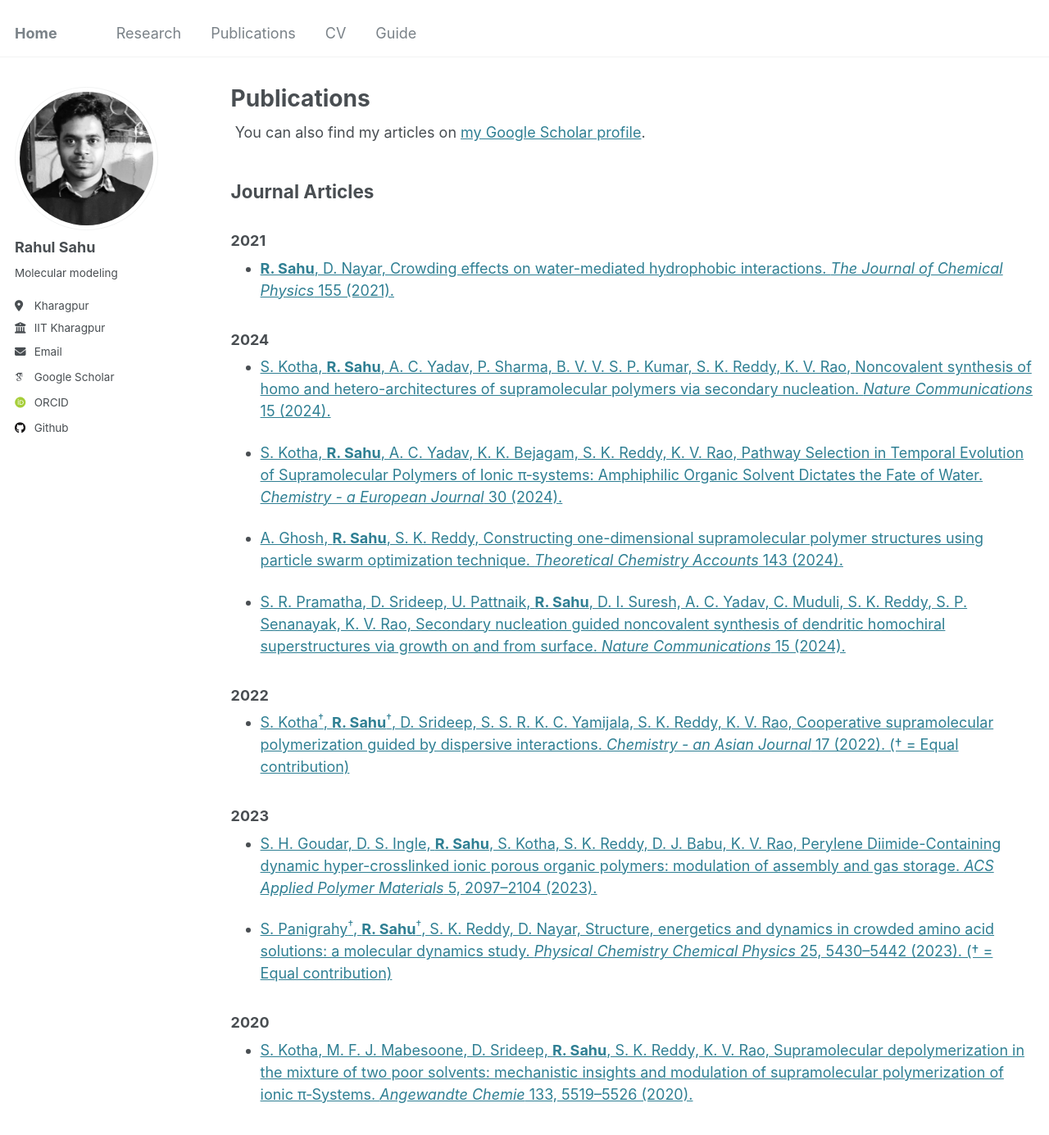
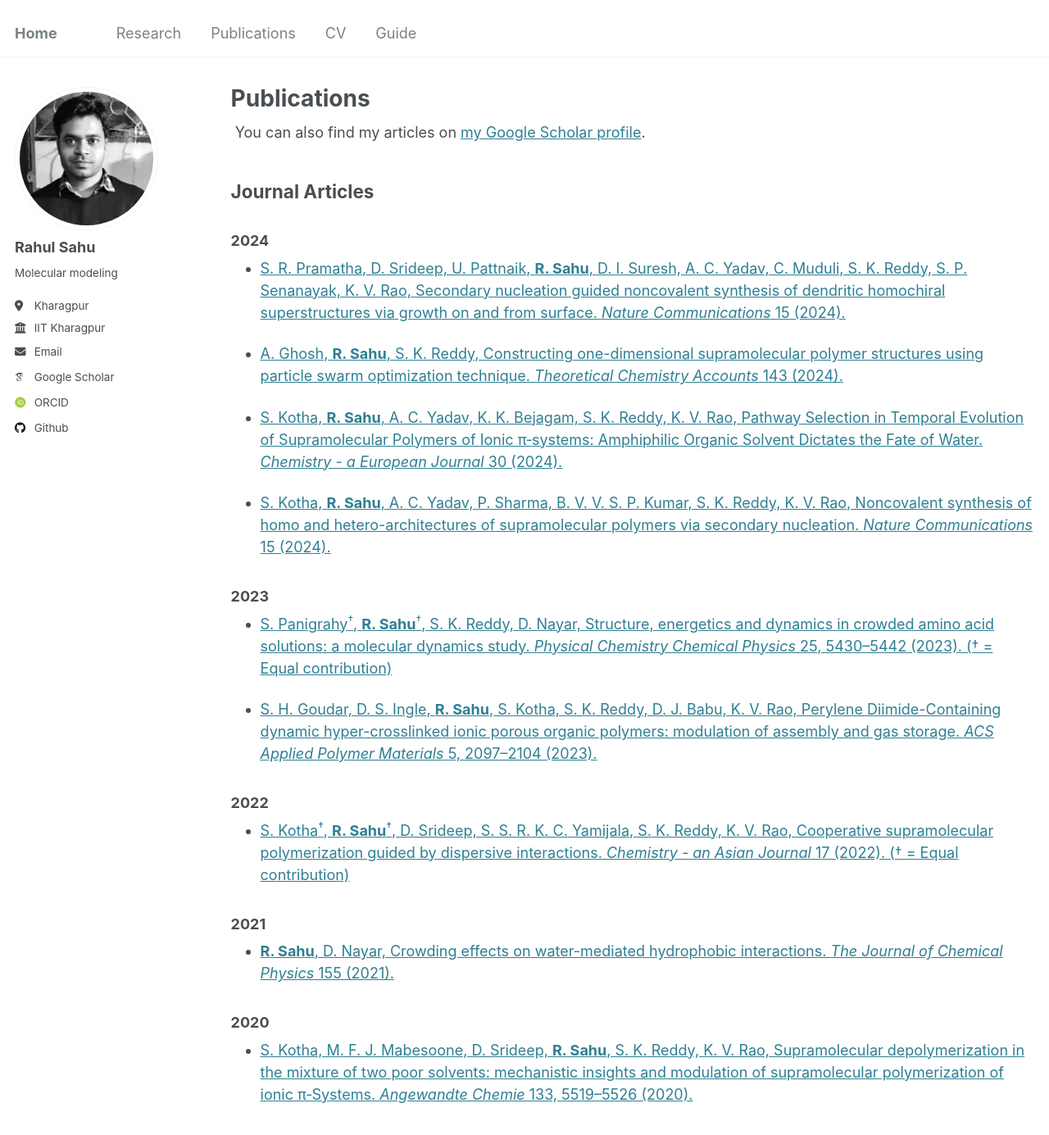
Before and after one commit to srahul21/srahul21.github.io, a Jekyll site: the page built from _pages/publications.html, in a window 1280 px wide and 1400 px high. Shown: the top 1385 px of the window at 82% size. Built offline with Jekyll 4.4.1, drawn with Linux system fonts in a browser that asks for light colours; some web fonts are replaced; part of the change alters nothing that is shown.

```diff
--- a/_pages/publications.html
+++ b/_pages/publications.html
@@ -19,8 +19,9 @@ author_profile: true
 
   {% if category[0] == "manuscripts" %}
     <!-- Group Journal Articles by Year -->
-    {% assign journal_articles_by_year = site.publications | where: "category", "manuscripts" | group_by: "year" %}
-    {% for group in journal_articles_by_year reversed %}
+    {% assign sorted_publications = site.publications | where: "category", "manuscripts" | sort: "year" | reverse %}
+    {% assign journal_articles_by_year = sorted_publications | group_by: "year" %}
+    {% for group in journal_articles_by_year %}
       <h3>{{ group.name }}</h3> <!-- Year Heading -->
       <ul>
         {% for post in group.items %}
```
